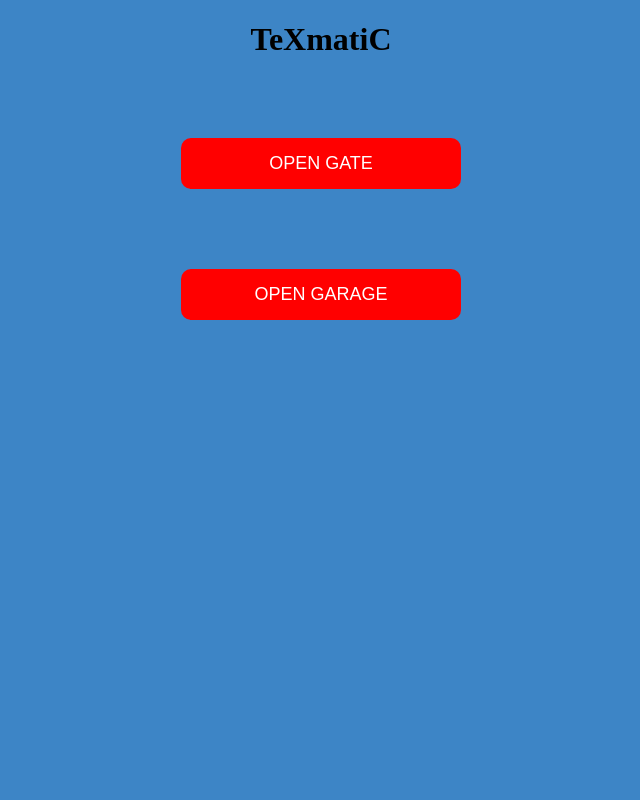
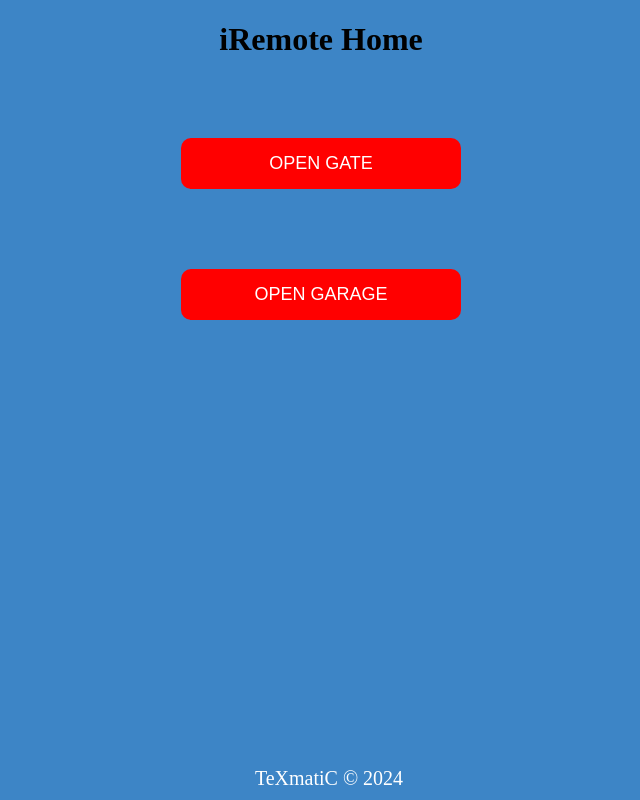
Before and after one commit to texmatic/test, a plain HTML site: page index.html in a window 1280 px wide. Shown: the whole page, without its empty margins (319-959 px from the left). Drawn offline with Linux system fonts and the light colour scheme.

Commit message:
Add files via upload

```diff
--- a/index.html
+++ b/index.html
@@ -3,7 +3,7 @@
 <head>
     <meta charset="UTF-8">
     <meta name="viewport" content="width=device-width, initial-scale=1.0">
-    <title>Strona z czerwonym tłem i stylowymi przyciskami</title>
+    <title>iRemote</title>
     <style>
         body {
             background-color: #3d85c6;
@@ -32,15 +32,29 @@
         .button-container button:active {
             background-color: #4CAF50 ; /* Kolor tła podczas naciskania */
         }
+
+
+		 footer {
+            position: fixed;
+            bottom: 0;
+            width: 100%;
+            /*background-color: #333;*/
+            color: white;
+            padding: 10px 0;
+            font-size: 20px; /* Zmiana wielkości czcionki */
+        }
     </style>
 </head>
 <body>
-    <h1>TeXmatiC</h1>
+    <h1>iRemote Home</h1>
     <div class="button-container">
         <button >OPEN   GATE</button>
         <button >OPEN GARAGE</button>
     </div>
+	 <footer>
 
+        TeXmatiC &copy; 2024
+    </footer>
 
 </body>
 </html>
```
